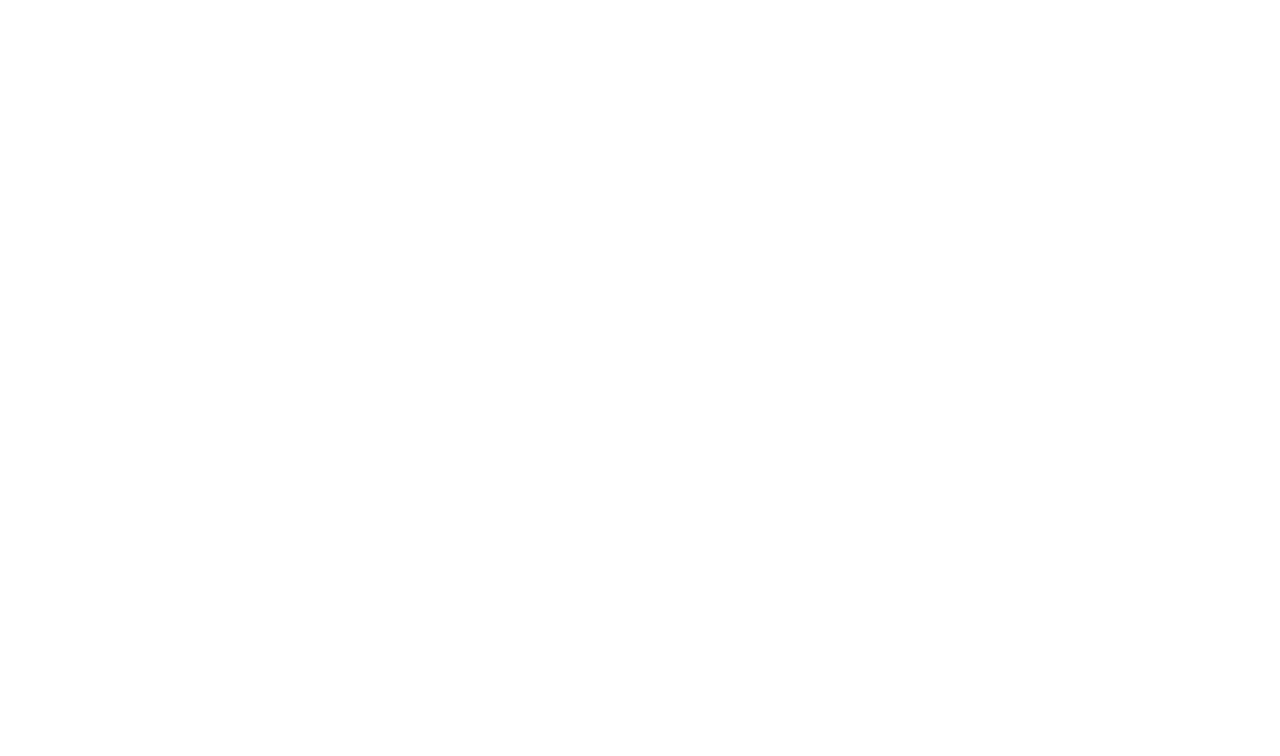
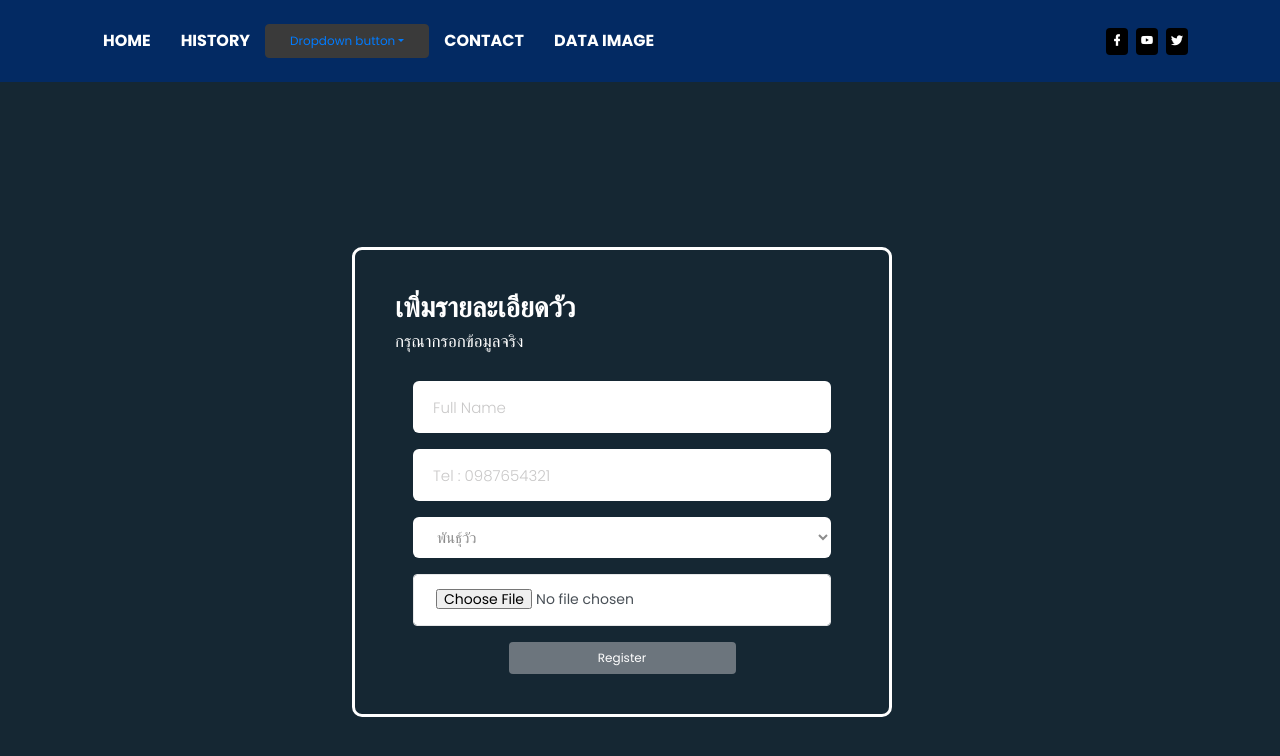
Before and after one commit to Ghent1999/---, a React (Create React App) app: page /data-image in a window 1280 px wide. Before the commit this address had no page. Shown: the top 756 px of the page. Built offline with nearby package versions, Linux system fonts and the light colour scheme.

Commit message:
navigate

```diff
--- a/src/App.tsx
+++ b/src/App.tsx
@@ -3,6 +3,7 @@
 import HomePage from "./page/Home";
 import { BrowserRouter, Routes, Route } from "react-router-dom";
 import HistoryPage from "./page/History";
+import DataImage from "./page/DataImage";
 
 function App() {
   return (
@@ -13,6 +14,7 @@
           <Routes>
             <Route path="/" element={<HomePage />}></Route>
             <Route path="/history" element={<HistoryPage />}></Route>
+            <Route path="/data-image" element={<DataImage />}></Route>
           </Routes>
         </BrowserRouter>
         <Footer />
--- a/src/components/Footer.tsx
+++ b/src/components/Footer.tsx
@@ -7,9 +7,7 @@
             <div className="col-sm-5">
               <img src="assets/images/logo.svg" className="footer-logo" />
               <h5 className="font-weight-normal mt-4 mb-5">
-                Newspaper is your news, entertainment, music fashion website. We
-                provide you with the latest breaking news and videos straight
-                from the entertainment industry.
+                <img src="assets/images/Cow.png" alt="" />
               </h5>
               <ul className="social-media mb-3">
                 <li>
--- a/src/components/NavBar.tsx
+++ b/src/components/NavBar.tsx
@@ -1,21 +1,10 @@
-import { useNavigate } from "react-router-dom";
-
 export default function NavBar() {
-  const navigate = useNavigate();
-  function navigationHistory() {
-    navigate("/history");
-  }
   return (
     <header id="header">
       <div className="container">
         <nav className="navbar navbar-expand-lg navbar-light">
           <div className="navbar-bottom">
             <div className="d-flex justify-content-between align-items-center">
-              <div className="mt-4">
-                <a className="navbar-brand" href="">
-                  <img src="assets/images/Cow.png" alt="" />
-                </a>
-              </div>
               <div className="mt-4">
                 <button
                   className="navbar-toggler"
@@ -38,16 +27,12 @@
                       </button>
                     </li>
                     <li className="nav-item active">
-                      <a className="nav-link" href="index.html">
+                      <a className="nav-link" href="/">
                         Home
                       </a>
                     </li>
                     <li className="nav-item">
-                      <a
-                        className="nav-link"
-                        type="button"
-                        onClick={navigationHistory}
-                      >
+                      <a className="nav-link" type="button" href="/history">
                         History
                       </a>
                     </li>
@@ -80,8 +65,13 @@
                       </div>
                     </li>
                     <li className="nav-item">
-                      <a className="nav-link" href="pages/contactus.html">
+                      <a className="nav-link" href="/">
                         Contact
+                      </a>
+                    </li>
+                    <li className="nav-item">
+                      <a className="nav-link" href="/data-image">
+                        Data image
                       </a>
                     </li>
                   </ul>
--- /dev/null
+++ b/src/page/DataImage/dataImageCss.css
@@ -0,0 +1,156 @@
+@import url("https://fonts.googleapis.com/css2?family=Poppins:wght@300;400;500;700;900&display=swap");
+
+*,
+body {
+  font-family: "Poppins", sans-serif;
+  font-weight: 400;
+  -webkit-font-smoothing: antialiased;
+  text-rendering: optimizeLegibility;
+  -moz-osx-font-smoothing: grayscale;
+}
+
+html,
+body {
+  height: 100%;
+  background-color: #152733;
+  overflow: hidden;
+}
+
+.form-holder {
+  display: flex;
+  flex-direction: column;
+  justify-content: center;
+  align-items: center;
+  text-align: center;
+  min-height: 100vh;
+}
+
+.form-holder .form-content {
+  position: relative;
+  text-align: center;
+  display: -webkit-box;
+  display: -moz-box;
+  display: -ms-flexbox;
+  display: -webkit-flex;
+  display: flex;
+  -webkit-justify-content: center;
+  justify-content: center;
+  -webkit-align-items: center;
+  align-items: center;
+  padding: 60px;
+}
+
+.form-content .form-items {
+  border: 3px solid #fff;
+  padding: 40px;
+  display: inline-block;
+  width: 100%;
+  min-width: 540px;
+  -webkit-border-radius: 10px;
+  -moz-border-radius: 10px;
+  border-radius: 10px;
+  text-align: left;
+  -webkit-transition: all 0.4s ease;
+  transition: all 0.4s ease;
+}
+
+.form-content h3 {
+  color: #fff;
+  text-align: left;
+  font-size: 28px;
+  font-weight: 600;
+  margin-bottom: 5px;
+}
+
+.form-content h3.form-title {
+  margin-bottom: 30px;
+}
+
+.form-content p {
+  color: #fff;
+  text-align: left;
+  font-size: 17px;
+  font-weight: 300;
+  line-height: 20px;
+  margin-bottom: 30px;
+}
+
+.form-content label,
+.was-validated .form-check-input:invalid ~ .form-check-label,
+.was-validated .form-check-input:valid ~ .form-check-label {
+  color: #fff;
+}
+
+.form-content input[type="text"],
+.form-content input[type="password"],
+.form-content input[type="email"],
+.form-content select {
+  width: 100%;
+  padding: 9px 20px;
+  text-align: left;
+  border: 0;
+  outline: 0;
+  border-radius: 6px;
+  background-color: #fff;
+  font-size: 15px;
+  font-weight: 300;
+  color: #8d8d8d;
+  -webkit-transition: all 0.3s ease;
+  transition: all 0.3s ease;
+  margin-top: 16px;
+}
+
+.btn-primary {
+  background-color: #6c757d;
+  outline: none;
+  border: 0px;
+  box-shadow: none;
+}
+
+.btn-primary:hover,
+.btn-primary:focus,
+.btn-primary:active {
+  background-color: #495056;
+  outline: none !important;
+  border: none !important;
+  box-shadow: none;
+}
+
+.form-content textarea {
+  position: static !important;
+  width: 100%;
+  padding: 8px 20px;
+  border-radius: 6px;
+  text-align: left;
+  background-color: #fff;
+  border: 0;
+  font-size: 15px;
+  font-weight: 300;
+  color: #8d8d8d;
+  outline: none;
+  resize: none;
+  height: 120px;
+  -webkit-transition: none;
+  transition: none;
+  margin-bottom: 14px;
+}
+
+.form-content textarea:hover,
+.form-content textarea:focus {
+  border: 0;
+  background-color: #ebeff8;
+  color: #8d8d8d;
+}
+
+.mv-up {
+  margin-top: -9px !important;
+  margin-bottom: 8px !important;
+}
+
+.invalid-feedback {
+  color: #ff606e;
+}
+
+.valid-feedback {
+  color: #2acc80;
+}
--- /dev/null
+++ b/src/page/DataImage/index.tsx
@@ -0,0 +1,93 @@
+import "./dataImageCss.css";
+
+export default function DataImage() {
+  return (
+    <div className="form-body">
+      <div className="row col-12">
+        <div className="form-holder w-100">
+          <div className="form-content">
+            <div className="form-items">
+              <h3>เพิ่มรายละเอียดวัว</h3>
+              <p>กรุณากรอกข้อมูลจริง</p>
+              <form className="requires-validation" noValidate>
+                <div className="col-md-12">
+                  <input
+                    className="form-control"
+                    type="text"
+                    name="name"
+                    placeholder="Full Name"
+                    required
+                  />
+                  <div className="valid-feedback">Username field is valid!</div>
+                  <div className="invalid-feedback">
+                    Username field cannot be blank!
+                  </div>
+                </div>
+                <div className="col-md-12">
+                  <input
+                    className="form-control"
+                    type="text"
+                    name="tel"
+                    placeholder="Tel : 0987654321"
+                    required
+                  />
+                  <div className="valid-feedback">Email field is valid!</div>
+                  <div className="invalid-feedback">
+                    Email field cannot be blank!
+                  </div>
+                </div>
+                <div className="col-md-12">
+                  <select className="form-select mt-3" required>
+                    <option selected hidden>
+                      พันธุ์วัว
+                    </option>
+                    {/* ตัวเลือกพันธุ์วัว */}
+                    <option value="โคพื้นเมือง">โคพื้นเมือง</option>
+                    <option value="โคพันธุ์บราห์มัน">โคพันธุ์บราห์มัน</option>
+                    <option value="โคพันธุ์ซิมเมนทัล">โคพันธุ์ซิมเมนทัล</option>
+                    <option value="โคพันธุ์ตาก">โคพันธุ์ตาก</option>
+                    <option value="โคพันธุ์กำแพงแสน">โคพันธุ์กำแพงแสน</option>
+                    <option value="โคพันธุ์กบินทร์บุรี">
+                      โคพันธุ์กบินทร์บุรี
+                    </option>
+                    <option value="โคพันธุ์เดร้าท์มาสเตอร์">
+                      โคพันธุ์เดร้าท์มาสเตอร์
+                    </option>
+                    <option value="โคพันธุ์ฮินดูบราซิล">
+                      โคพันธุ์ฮินดูบราซิล
+                    </option>
+                  </select>
+                  <div className="valid-feedback">You selected a position!</div>
+                  <div className="invalid-feedback">
+                    Please select a position!
+                  </div>
+                </div>
+                <div className="col-md-12 mt-3">
+                  <input
+                    type="file"
+                    placeholder="เลือกไฟล์รูปภาพ"
+                    className="form-control rounded"
+                  />
+                  <div className="valid-feedback">You selected a position!</div>
+                  <div className="invalid-feedback">
+                    Please select a position!
+                  </div>
+                </div>
+
+                <div className="form-button mt-3 text-center">
+                  <button
+                    id="submit"
+                    type="submit"
+                    className="btn btn-primary col-6"
+                  >
+                    Register
+                  </button>
+                </div>
+              </form>
+            </div>
+          </div>
+        </div>
+      </div>
+    </div>
+  );
+}
```
